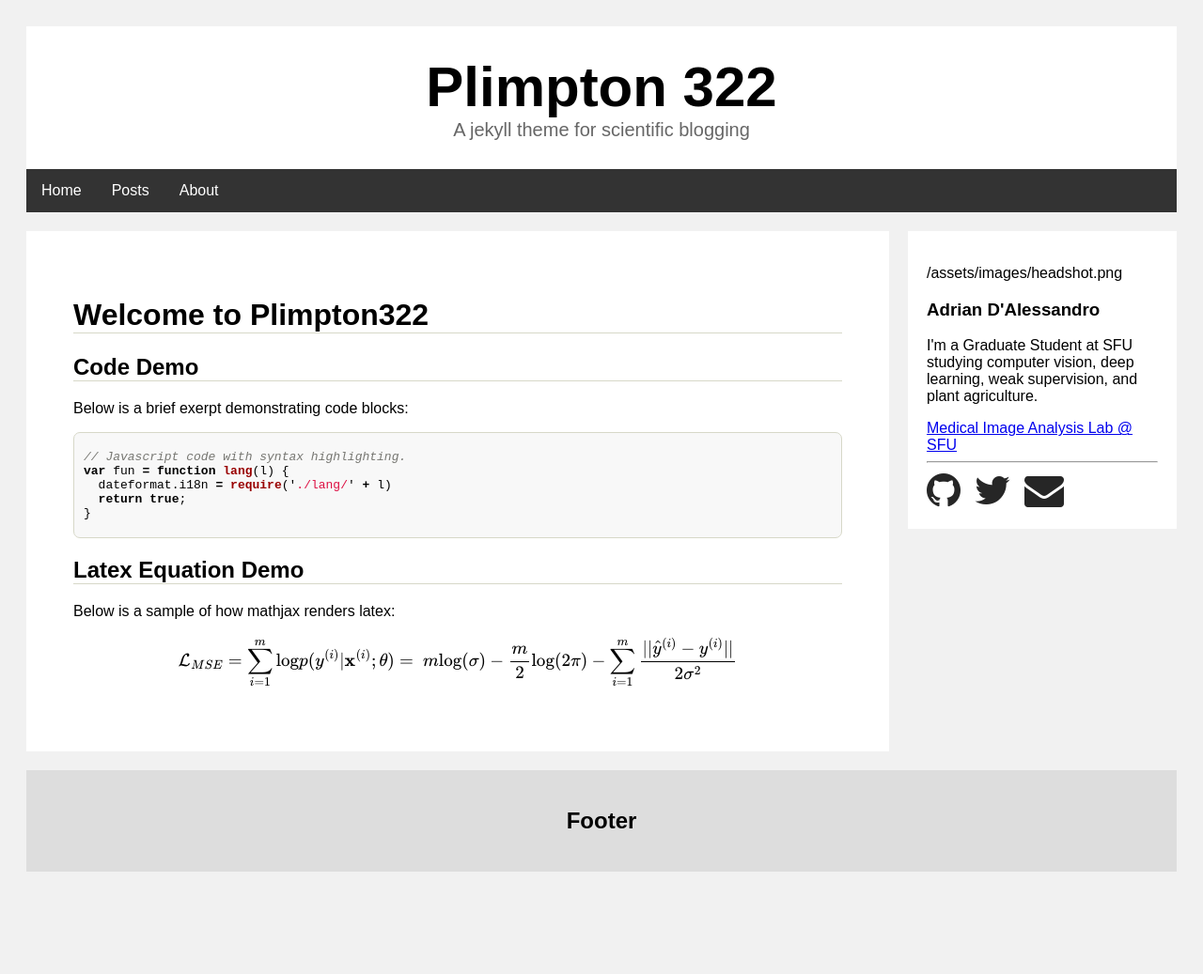
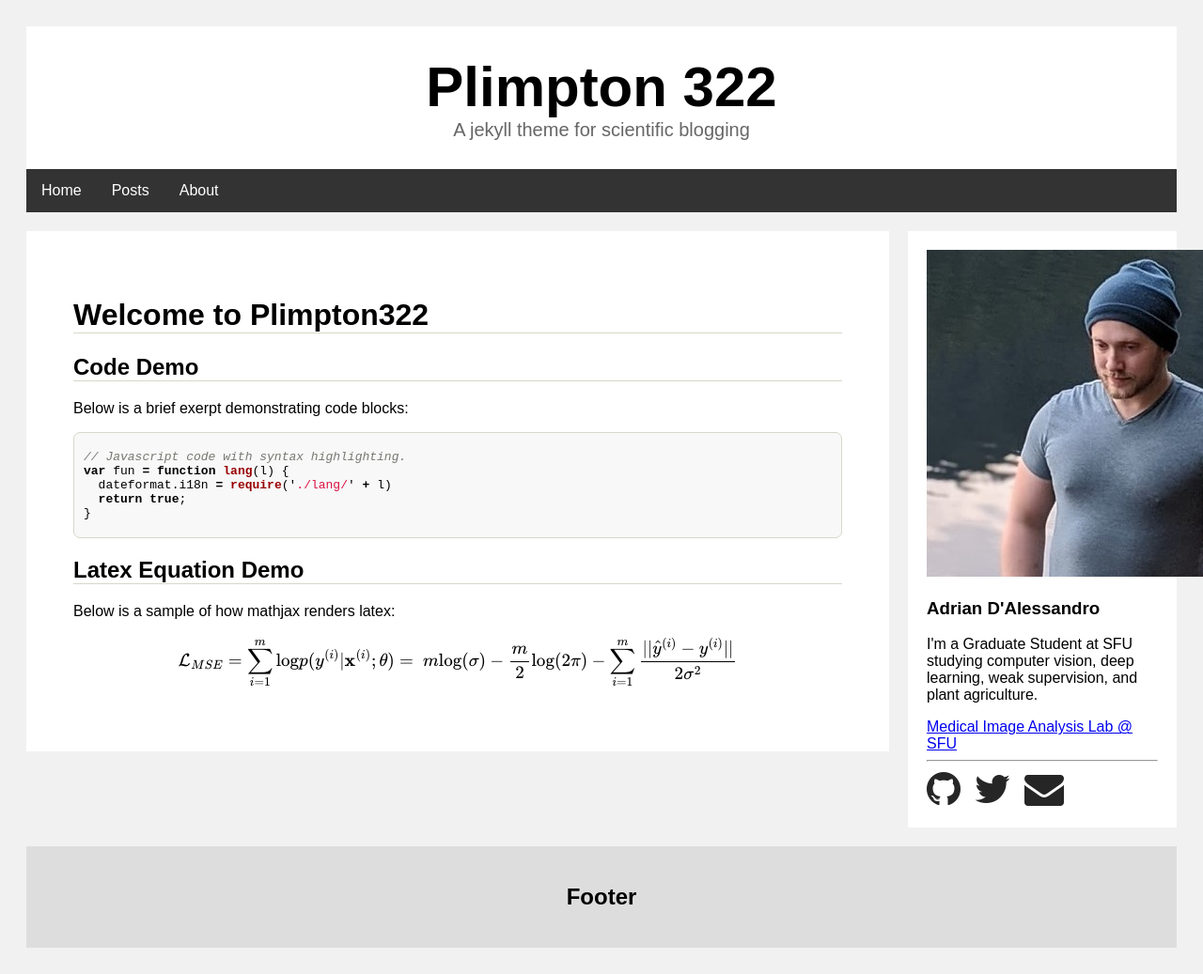
Before and after one commit to adrian-dalessandro/Plimpton322, a Jekyll site: the page built from index.md, in a window 1280 px wide. Shown: the whole page at 94% size. Built offline with Jekyll 4.4.1, drawn with Linux system fonts in a browser that asks for light colours; formulas are drawn with MathJax 3; before the commit the page ends 956 px from its top, so only the background shows below that.

Commit message:
Update authorcards.html

```diff
--- a/_includes/authorcards.html
+++ b/_includes/authorcards.html
@@ -1,4 +1,4 @@
-<p>{{ site.data.authorship.picture }}<p>
+<img src="{{ site.data.authorship.picture |  relative_url }}">
 <h3>{{ site.data.authorship.name }}</h3>
 <p>{{ site.data.authorship.biography }}</p>
 {% for item in site.data.authorship.affiliations %}
```
